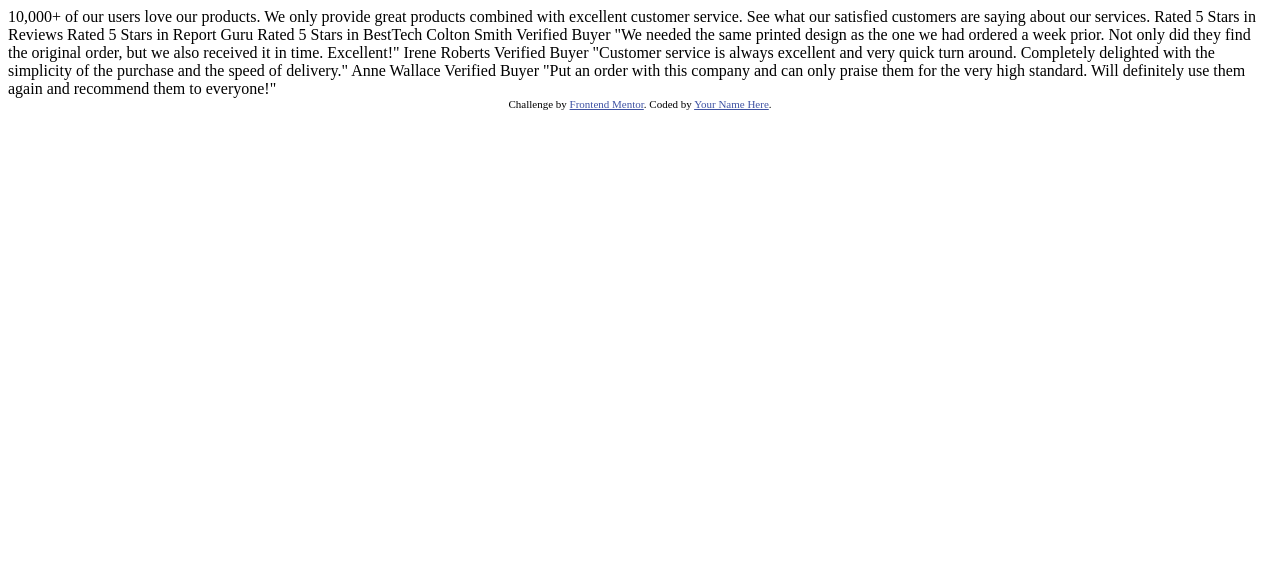
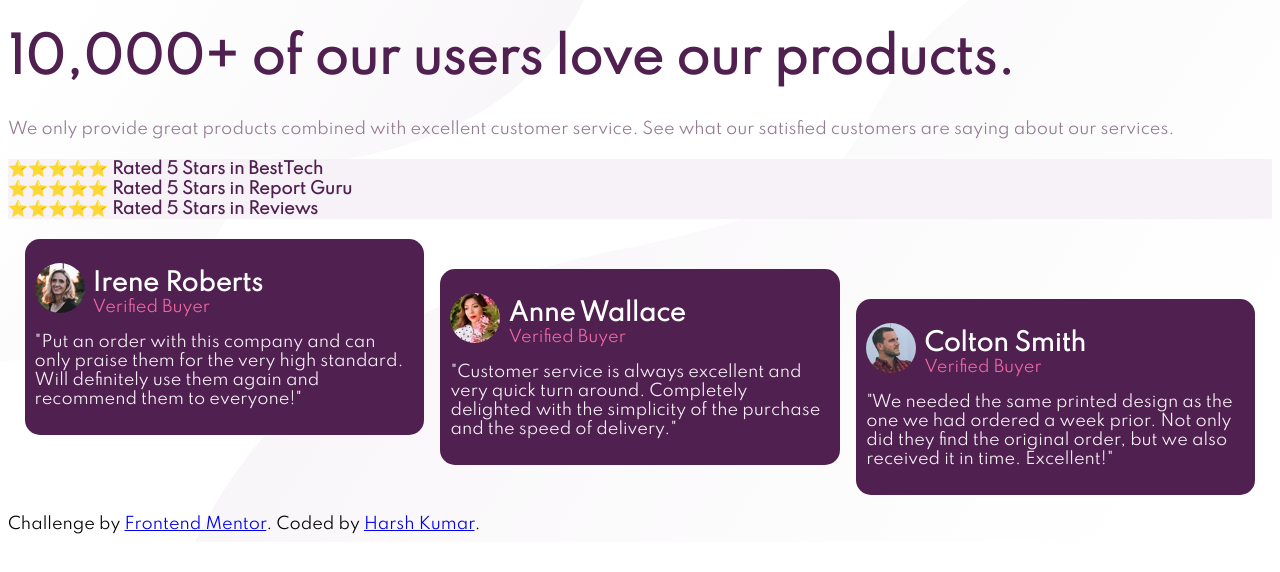
Before and after one commit to Harshkumar77/front-end-mentor-Social-proof-section, a plain HTML site: page index.html in a window 1280 px wide. Drawn offline with Linux system fonts and the light colour scheme.

Commit message:
added flex

```diff
--- /dev/null
+++ b/CSS/index.css
@@ -0,0 +1,91 @@
+@media screen and (min-width: 750px) {
+  .review-box {
+    flex-direction: row;
+    justify-content: space-evenly;
+    flex-wrap: wrap;
+    margin-bottom: 80px;
+    margin-top: 20px;
+  }
+  .review {
+    width: 30%;
+  }
+  .c2 {
+    position: relative;
+    top: 30px;
+  }
+  .c3 {
+    position: relative;
+    top: 60px;
+  }
+}
+
+@media (max-width: 749px) {
+  .review-box {
+    flex-direction: column;
+  }
+  .review {
+    margin: 20px 10px 0px 10px;
+  }
+}
+
+body {
+  background-image: url("/images/bg-pattern-top-desktop.svg"),
+    url("/images/bg-pattern-bottom-desktop.svg");
+  background-repeat: no-repeat;
+  background-position: top left, bottom right;
+  font-family: spartan;
+}
+
+h1 {
+  font-weight: 700;
+  font-size: 3em;
+  color: hsl(300, 43%, 22%);
+}
+
+.stars {
+  color: hsl(300, 43%, 22%);
+  background-color: hsl(300, 24%, 96%);
+}
+
+.info {
+  color: hsl(303, 10%, 53%);
+}
+
+.verified {
+  color: hsl(333, 80%, 67%);
+  margin-top: 0;
+}
+
+.review {
+  background-color: hsl(300, 43%, 22%);
+  border-radius: 15px;
+  padding: 10px;
+}
+
+.name {
+  color: white;
+  margin-bottom: 0;
+}
+
+.review-box {
+  display: flex;
+}
+
+.review-txt {
+  color: hsl(300, 24%, 96%);
+}
+
+.review-box img {
+  border-radius: 50%;
+  float: left;
+  height: 50px;
+  width: 50px;
+  margin-top: 0.83em;
+  margin-right: 0.5em;
+}
+
+.star-box {
+  display: flex;
+  margin-top: 20px;
+  flex-direction: column;
+}
--- a/index.html
+++ b/index.html
@@ -2,7 +2,6 @@
 <html lang="en">
   <head>
     <meta charset="UTF-8" />
-		<meta name="viewport" content="width=device-width, initial-scale=1.0" />
     <!-- displays site properly based on user's device -->
 
     <link
@@ -11,41 +10,69 @@
       sizes="32x32"
       href="./images/favicon-32x32.png"
     />
-
-		<title>Frontend Mentor | Social proof section</title>
-
-		<!-- Feel free to remove these styles or customise in your own stylesheet 👍 -->
-		<style>
-			.attribution {
-				font-size: 11px;
-				text-align: center;
-			}
-			.attribution a {
-				color: hsl(228, 45%, 44%);
-			}
-		</style>
+    <link rel="preconnect" href="https://fonts.googleapis.com" />
+    <link rel="preconnect" href="https://fonts.gstatic.com" crossorigin />
+    <link
+      href="https://fonts.googleapis.com/css2?family=Spartan&display=swap"
+      rel="stylesheet"
+    />
+    <link rel="stylesheet" href="CSS/index.css" />
+    <title>Frontend Mentor screen and | Social proof section</title>
+    <meta name="viewport" content="width=device-width,initial-scale=1.0" />
   </head>
   <body>
-		10,000+ of our users love our products. We only provide great products
-		combined with excellent customer service. See what our satisfied
-		customers are saying about our services. Rated 5 Stars in Reviews Rated
-		5 Stars in Report Guru Rated 5 Stars in BestTech Colton Smith Verified
-		Buyer "We needed the same printed design as the one we had ordered a
-		week prior. Not only did they find the original order, but we also
-		received it in time. Excellent!" Irene Roberts Verified Buyer "Customer
-		service is always excellent and very quick turn around. Completely
-		delighted with the simplicity of the purchase and the speed of
-		delivery." Anne Wallace Verified Buyer "Put an order with this company
-		and can only praise them for the very high standard. Will definitely use
-		them again and recommend them to everyone!"
-
+    <h1>10,000+ of our users love our products.</h1>
+    <div class="info">
+      We only provide great products combined with excellent customer service.
+      See what our satisfied customers are saying about our services.
+    </div>
+    <div class="star-box">
+      <div class="stars">
+        ⭐⭐⭐⭐⭐ <strong>Rated 5 Stars in BestTech</strong>
+      </div>
+      <div class="stars">
+        ⭐⭐⭐⭐⭐ <strong>Rated 5 Stars in Report Guru</strong>
+      </div>
+      <div class="stars">
+        ⭐⭐⭐⭐⭐ <strong>Rated 5 Stars in Reviews</strong>
+      </div>
+    </div>
+    <div class="review-box">
+      <div class="review c1">
+        <img src="/images/image-irene.jpg" />
+        <h2 class="name">Irene Roberts</h2>
+        <p class="verified">Verified Buyer</p>
+        <p class="review-txt">
+          "Put an order with this company and can only praise them for the very
+          high standard. Will definitely use them again and recommend them to
+          everyone!"
+        </p>
+      </div>
+      <div class="review c2">
+        <img src="/images/image-anne.jpg" />
+        <h2 class="name">Anne Wallace</h2>
+        <p class="verified">Verified Buyer</p>
+        <p class="review-txt">
+          "Customer service is always excellent and very quick turn around.
+          Completely delighted with the simplicity of the purchase and the speed
+          of delivery."
+        </p>
+      </div>
+      <div class="review c3">
+        <img src="/images/image-colton.jpg" />
+        <h2 class="name">Colton Smith</h2>
+        <p class="verified">Verified Buyer</p>
+        <p class="review-txt">
+          "We needed the same printed design as the one we had ordered a week
+          prior. Not only did they find the original order, but we also received
+          it in time. Excellent!"
+        </p>
+      </div>
+    </div>
     <div class="attribution">
       Challenge by
-			<a
-				href="https://www.frontendmentor.io?ref=challenge"
-				target="_blank"
-				>Frontend Mentor</a
-			>. Coded by <a href="#">Your Name Here</a>.
+      <a href="https://www.frontendmentor.io">Frontend Mentor</a>. Coded by
+      <a href="https://harshkumar77.github.io/portfolio/">Harsh Kumar</a>.
     </div>
   </body>
 </html>
```
Also changed, not shown: images/icon-star.svg. Lines whose indentation alone changed are shown as unchanged.
